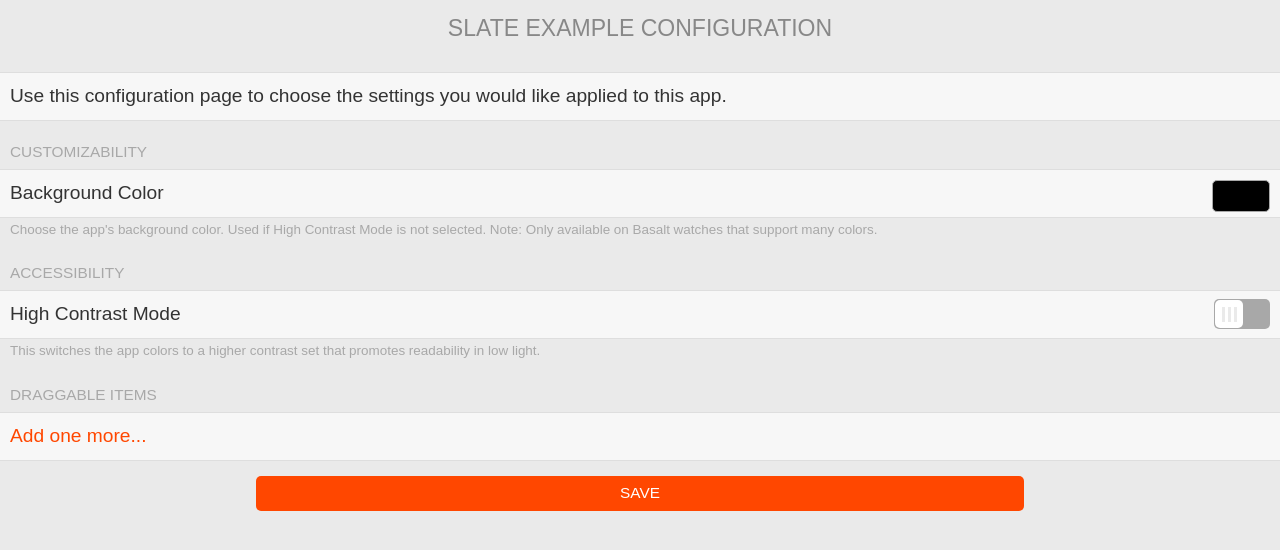
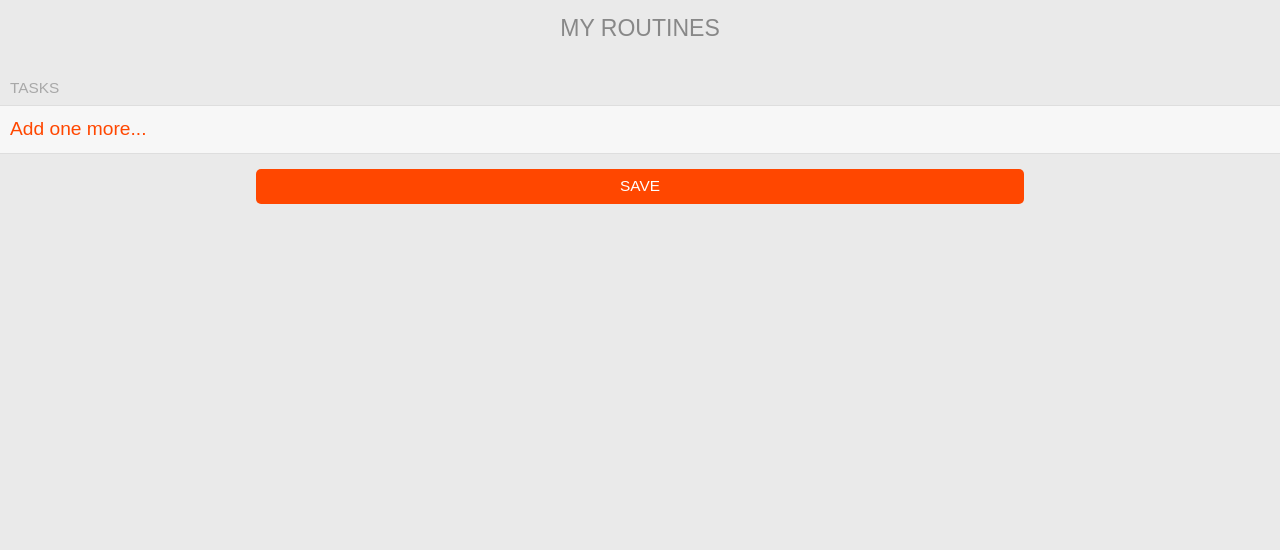
Before and after one commit to inikolov89/pebble-routines, a plain HTML site: page config/index.html in a window 1280 px wide. Drawn offline with Linux system fonts and the light colour scheme.

Commit message:
removed obsolete code

```diff
--- a/config/index.html
+++ b/config/index.html
@@ -20,45 +20,10 @@
 </head>
 
 <body>
-  <h1 class='title'>Slate Example Configuration</h1>
-
-  <div class='item-container'>
-    <div class='item-container-content'>
-      <div class='item'>
-        Use this configuration page to choose the settings you would like applied to this app.
-      </div>
-    </div>
-  </div>
-
-  <div class='item-container'>
-    <div class='item-container-header'>Customizability</div>
-    <div class='item-container-content'>
-      <label class='item'>
-          Background Color
-          <input id='background_color_picker' type='text' class='item-color item-color-sunny' value='#000000'>
-        </label>
-    </div>
-    <div class='item-container-footer'>
-      Choose the app's background color. Used if High Contrast Mode is not selected. Note: Only available on Basalt watches that
-      support many colors.
-    </div>
-  </div>
-
-  <div class='item-container'>
-    <div class='item-container-header'>Accessibility</div>
-    <div class='item-container-content'>
-      <label class='item'>
-          High Contrast Mode
-          <input id='high_contrast_checkbox' type='checkbox' class='item-toggle'>
-        </label>
-    </div>
-    <div class='item-container-footer'>
-      This switches the app colors to a higher contrast set that promotes readability in low light.
-    </div>
-  </div>
+  <h1 class='title'>My Routines</h1>
 
   <div class="item-container">
-    <div class="item-container-header">draggable Items</div>
+    <div class="item-container-header">Tasks</div>
     <div class="item-container-content">
       <div class="item-dynamic-list" id="tasks">
       </div>
--- a/config/js/routines-config.js
+++ b/config/js/routines-config.js
@@ -35,7 +35,6 @@ function getAndStoreConfigData() {
         taskNames.push($(this).text());
     });
 
-
     var options = {
         taskNames: taskNames
     };
```
